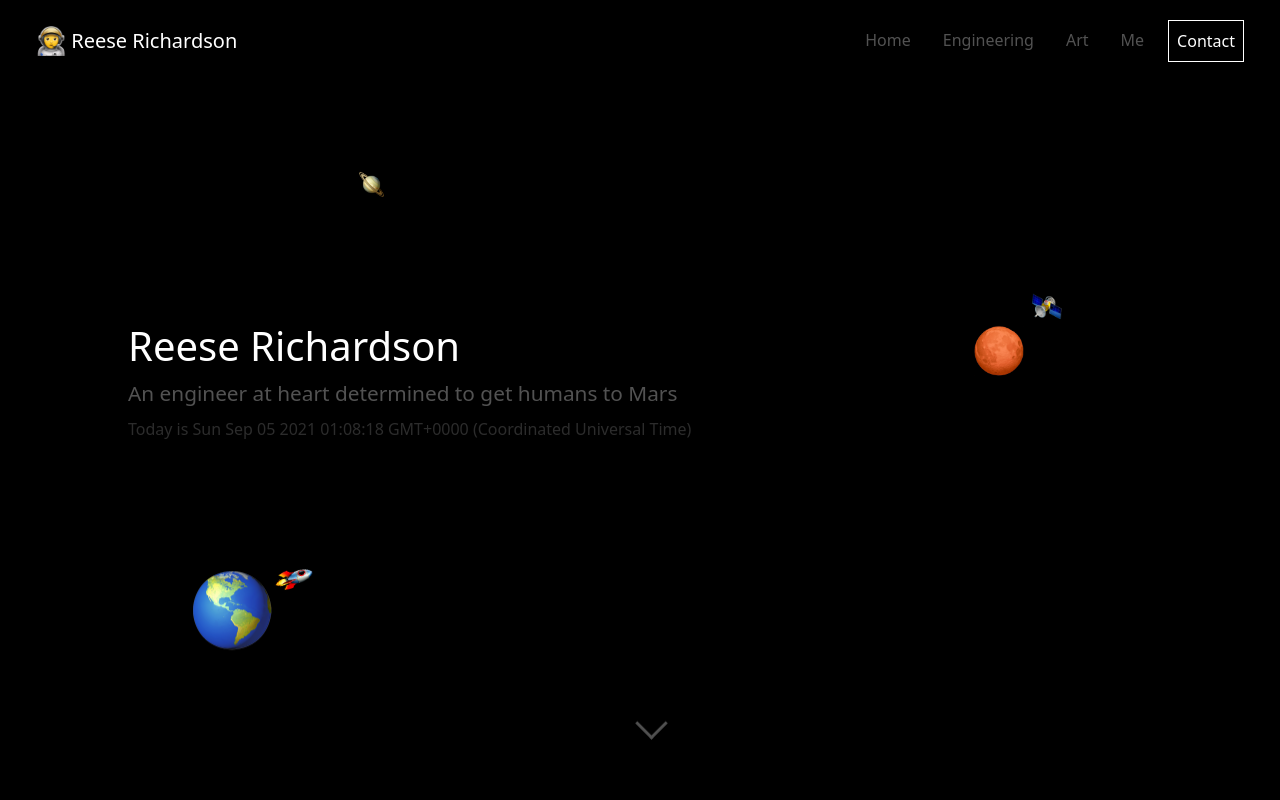
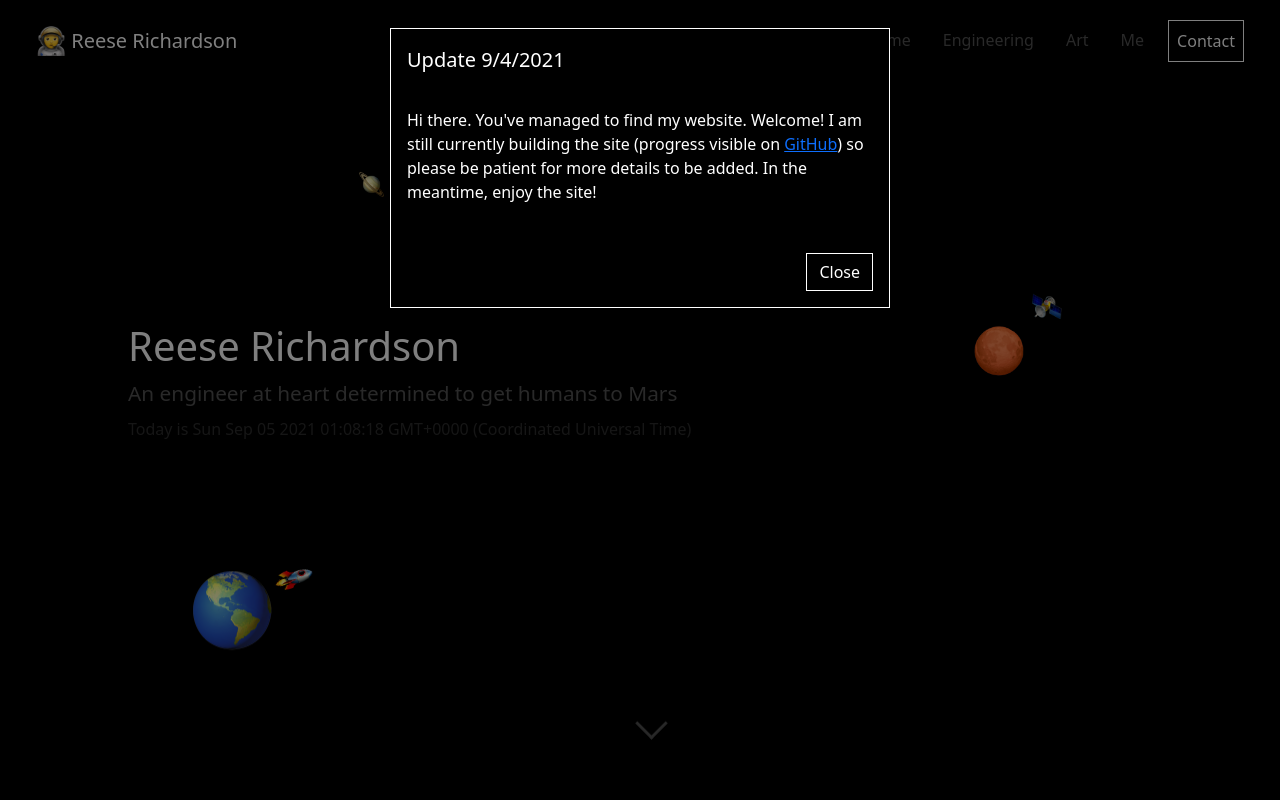
Before and after one commit to ReeseRichardson/reeserichardson.github.io, a plain HTML site: page index.html in a window 1280 px wide. Shown: the top 800 px of the page. Drawn offline with nearby package versions, Linux system fonts and the light colour scheme.

Commit message:
added temporary modal

```diff
--- a/index.html
+++ b/index.html
@@ -384,5 +384,22 @@
         <!-- load local tilt.jquery.js -->
         <script src="tilt.js-master/src/tilt.jquery.js"></script>
 
+        <!-- temporary modal -->
+        <div class="modal" id="temporary-modal" tabindex="-1" role="dialog">
+            <div class="modal-dialog" role="document">
+                <div class="modal-content">
+                    <div class="modal-header">
+                        <h5 class="modal-title">Update 9/4/2021</h5>
+                    </div>
+                    <div class="modal-body">
+                        <p>Hi there.  You've managed to find my website.  Welcome!  I am still currently building the site (progress visible on <a href="https://github.com/ReeseRichardson" target="_blank" rel="noopener noreferrer">GitHub</a>) so please be patient for more details to be added.  In the meantime, enjoy the site!</p>
+                    </div>
+                    <div class="modal-footer">
+                        <button type="button" class="btn btn-secondary" data-dismiss="modal">Close</button>
+                    </div>
+                </div>
+            </div>
+        </div>
+
     </body>
 </html>
--- a/main.css
+++ b/main.css
@@ -373,6 +373,47 @@ body {
     }
 }
 
+/* temporary modal */
+.modal-content {
+    border-radius: 0%;
+    background-color: black;
+    border: 1px solid white;
+}
+
+.modal-header {
+    border-color: transparent;
+}
+
+.modal-title {
+    color: white;
+}
+
+.modal-footer {
+    border-color: transparent;
+}
+
+.modal-footer .btn {
+    color: white;
+    background-color: black;
+    border: 1px solid white;
+    border-radius: 0%;
+}
+
+.modal-footer .btn:hover {
+    color: black;
+    background-color: white;
+    border: 1px solid white;
+    border-radius: 0%;
+}
+
+.modal-body {
+    color: white;
+}
+
+body.modal-open {
+    overflow: hidden;
+}
+
 /* appear on load */
 .appear-on-load {
     animation: appear-on-load 1s ease;
--- a/main.js
+++ b/main.js
@@ -64,4 +64,9 @@ $(document).ready(function() {
   }
 
   setInterval(clock);
+
+  // modal trigger
+  setTimeout(function() {
+	  $('#temporary-modal').modal();
+  }, 0);
 });
```
